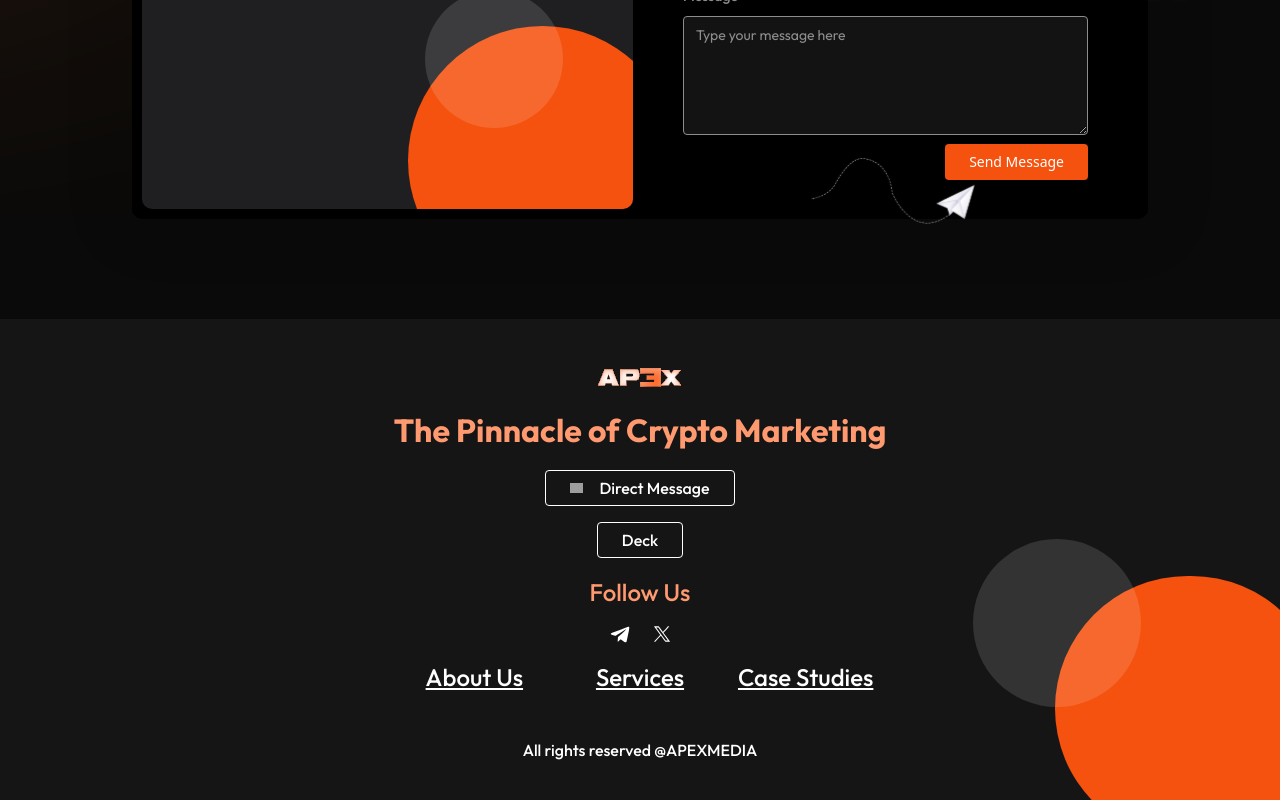
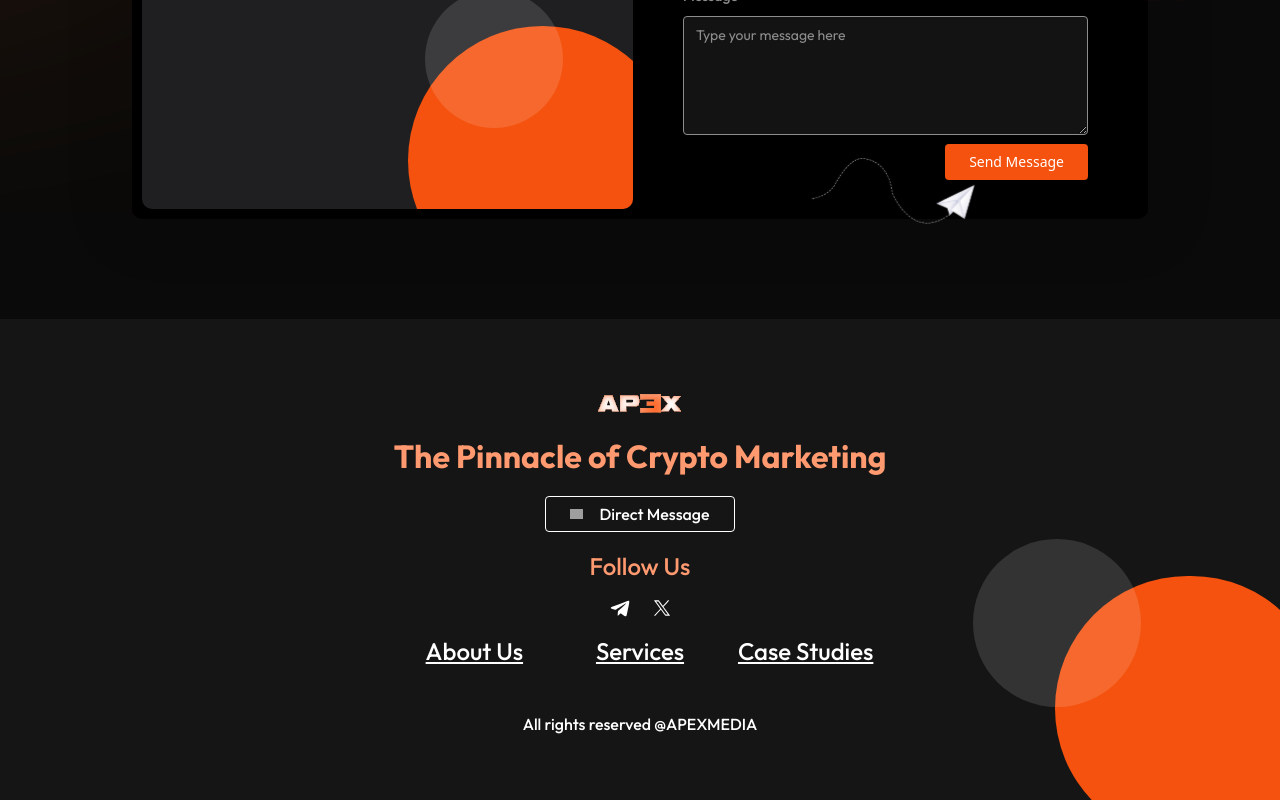
Before and after one commit to Monstervale/Apex-Media, a Next.js app: page /contact-us in a window 1280 px wide. Shown: the part 754-1554 px from the top of the page. Built offline with nearby package versions, Linux system fonts and the light colour scheme; grey boxes are pictures that could not be loaded.

Commit message:
fixed: deck button rm

```diff
--- a/src/components/Footer.tsx
+++ b/src/components/Footer.tsx
@@ -35,14 +35,14 @@
                         </Button>
                     </Link>
 
-                    <Link href={"https://drive.google.com/file/d/1COWrP-6Aoc_ik49veeZUDkC11vgEYnsD/view"} target="_blank" rel="noopener noreferrer">
-                        <Button variant={"transparent"} className="text-[12px] md:text-[16px] font-outfit font-medium">
-                            <div className="flex items-center justify-between gap-4">
-                                {/*<Image src={'/svg/Arrow 8.svg'} alt={"arrow"} width={12.971} height={6}/>*/}
-                                <span>Deck</span>
-                            </div>
-                        </Button>
-                    </Link>
+                    {/*<Link href={"https://drive.google.com/file/d/1COWrP-6Aoc_ik49veeZUDkC11vgEYnsD/view"} target="_blank" rel="noopener noreferrer">*/}
+                    {/*    <Button variant={"transparent"} className="text-[12px] md:text-[16px] font-outfit font-medium">*/}
+                    {/*        <div className="flex items-center justify-between gap-4">*/}
+                    {/*            /!*<Image src={'/svg/Arrow 8.svg'} alt={"arrow"} width={12.971} height={6}/>*!/*/}
+                    {/*            <span>Deck</span>*/}
+                    {/*        </div>*/}
+                    {/*    </Button>*/}
+                    {/*</Link>*/}
                 </div>
 
                 <div className="font-outfit text-[#FF9A70] font-[500] text-[24px] flex">
```
